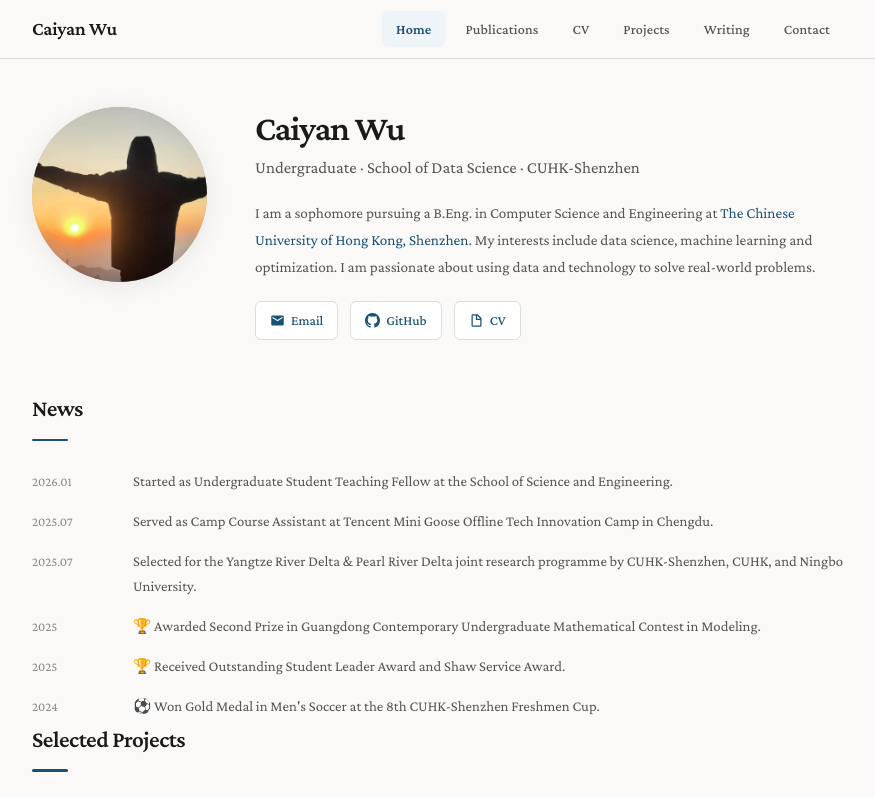
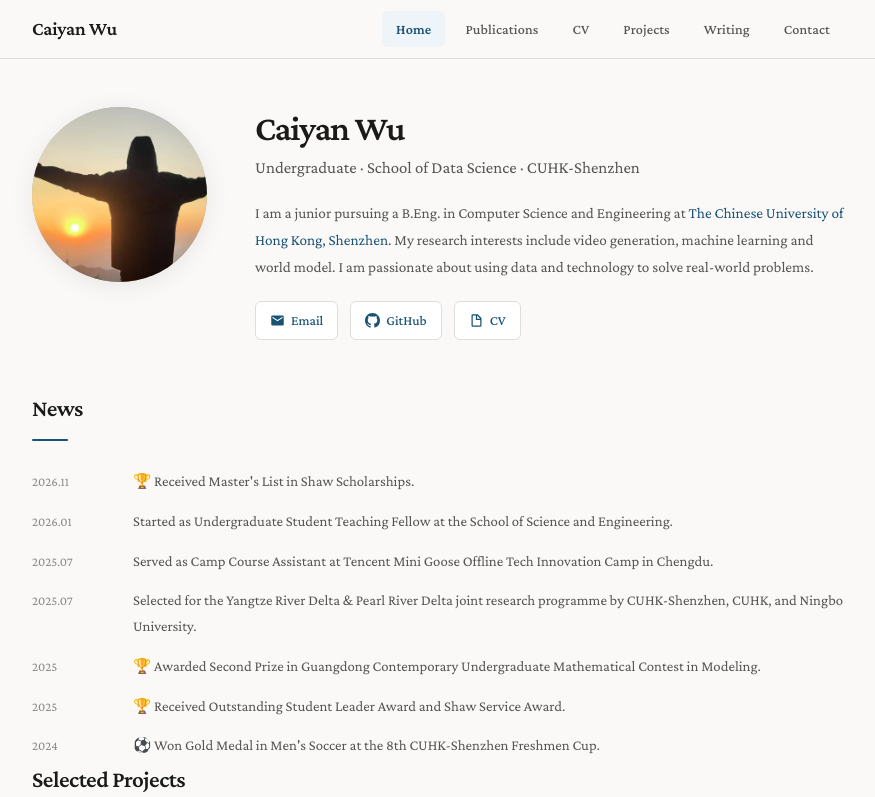
Before and after one commit to Eden-wu-first/Eden-wu-first.github.io, a plain HTML site: page index.html in a window 1280 px wide. Shown: the top 797 px of the page, without its empty margins (202-1077 px from the left). Drawn offline with nearby package versions, Linux system fonts and the light colour scheme.

Commit message:
Revise bio and add news item
Updated self-introduction and research interests in the bio section. Added news item regarding scholarship achievement.

```diff
--- a/index.html
+++ b/index.html
@@ -37,9 +37,9 @@
       <p class="subtitle">Undergraduate · School of Data Science · CUHK-Shenzhen</p>
       <p class="bio">
         <!-- Self Introduction -->
-        I am a sophomore pursuing a B.Eng. in Computer Science and Engineering at
+        I am a junior pursuing a B.Eng. in Computer Science and Engineering at
         <a href="https://www.cuhk.edu.cn/en" target="_blank">The Chinese University of Hong Kong, Shenzhen</a>.
-        My interests include data science, machine learning and optimization.
+        My research interests include video generation, machine learning and world model.
         I am passionate about using data and technology to solve real-world problems.
         <!-- Finished -->
       </p>
@@ -64,6 +64,10 @@
   <section class="fade-in">
     <h2 class="section-title">News</h2>
     <ul class="news-list">
+      <li class="news-item">
+        <span class="news-date">2026.11</span>
+        <span class="news-text">🏆 Received Master's List in Shaw Scholarships.</span>
+      </li>
       <li class="news-item">
         <span class="news-date">2026.01</span>
         <span class="news-text">Started as Undergraduate Student Teaching Fellow at the School of Science and Engineering.</span>
```
